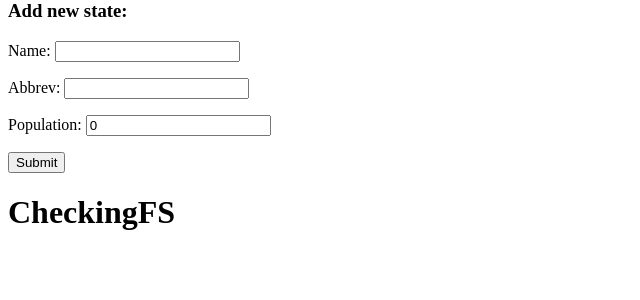
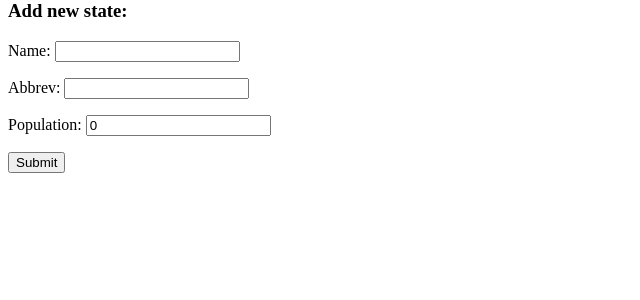
Before and after one commit to jwilson28/states, a Django app: page /states/ in a window 1280 px wide. Shown: the part 323-623 px from the top of the page, without its empty margins (0-640 px from the left). Run offline with Django 3.2, Linux system fonts and the light colour scheme; data comes from the database, SQL or seed files in the repository.

Commit message:
Remove heading used for checking commits

```diff
--- a/templates/states/templates/index.html
+++ b/templates/states/templates/index.html
@@ -23,6 +23,5 @@
     {{ state_form.as_p }}
     <input type="submit" Add State>
   </form>
-  <h1>CheckingFS</h1>
 </body>
 </html>
```
